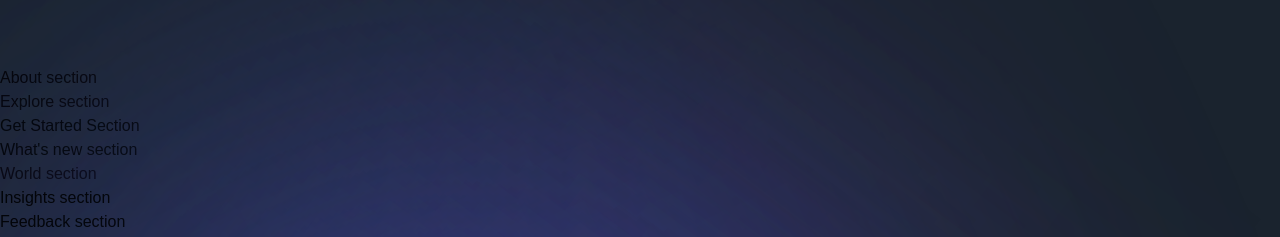
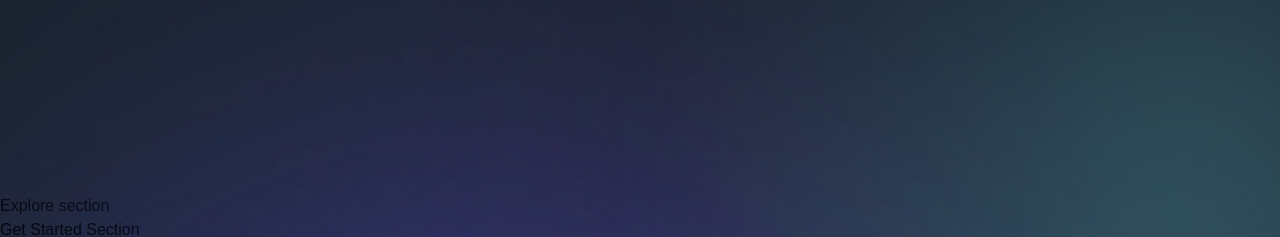
Before and after one commit to pronoia9/metaverse-madness, a Next.js app: page / in a window 1280 px wide. Shown: the part 1038-1275 px from the top of the page. Built offline with nearby package versions, Linux system fonts and the light colour scheme.

Commit message:
add gradient background

```diff
--- a/sections/About.jsx
+++ b/sections/About.jsx
@@ -7,8 +7,8 @@
 import { fadeIn, staggerContainer } from '../utils/motion';
 
 const About = () => (
-  <section>
-    About section
+  <section className={`${styles.paddings} relative z-10`}>
+    <div className='gradient-02 z-0' />
   </section>
 );
 
```
